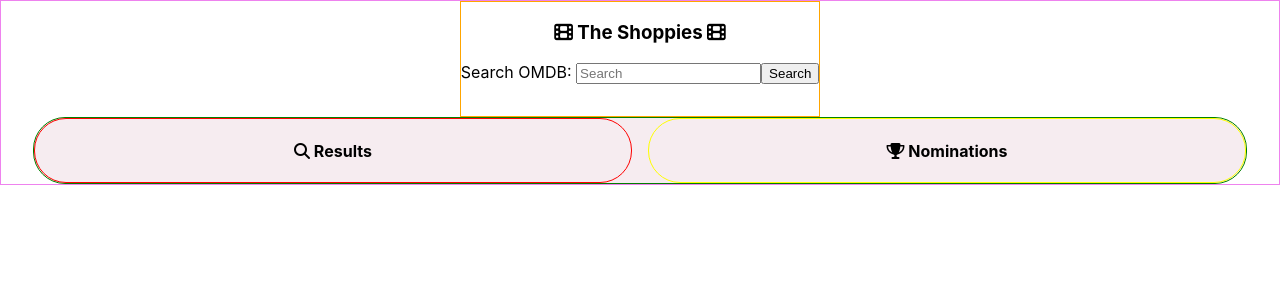
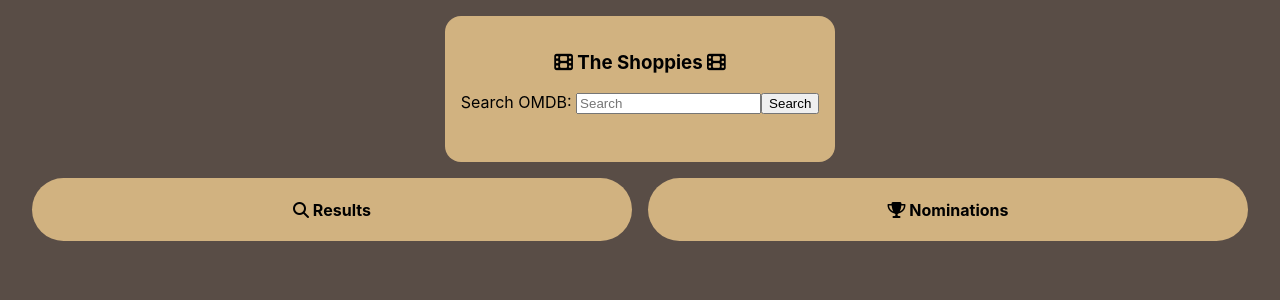
Before and after one commit to Ibirn/shoppies, a React (Create React App) app: page / in a window 1280 px wide. Shown: the top 300 px of the page. Built offline with nearby package versions, Linux system fonts and the light colour scheme.

Commit message:
Impove banner on completion

```diff
--- a/src/App.css
+++ b/src/App.css
@@ -3,5 +3,5 @@
 }
 
 html {
-  /* background-color: #5f236b; */
+  background-color: #594d46;
 }
--- a/src/components/ApiSearch.jsx
+++ b/src/components/ApiSearch.jsx
@@ -36,14 +36,11 @@
     if (nominations.length === 5) {
       setBanner(true);
       document.addEventListener("click", dismissBanner);
-      // console.log(banner, nominations.length >= 5);
     }
     return () => {
       document.removeEventListener("click", dismissBanner);
     };
   }, [nominations]);
-
-  console.log(nominations);
 
   return (
     <div className="container">
--- a/src/components/Banner.jsx
+++ b/src/components/Banner.jsx
@@ -8,7 +8,7 @@
         <img
           id="shoppies-banner"
           alt="shoppies-banner"
-          src="images/shoppies.png"
+          src="images/shoppies-graphic.png"
         />
         <div className="modal-text">Thank you for your nominations!</div>
       </div>
--- a/src/styles/bannerStyle.scss
+++ b/src/styles/bannerStyle.scss
@@ -1,9 +1,13 @@
 .banner {
+  display: table;
   position: absolute;
-  top: 20vh;
+  top: 50%;
+  left: 50%;
+  transform: translate(-50%, -50%);
+  margin: auto;
   z-index: 10;
   image-rendering: pixelated;
-  width: 100%;
+  // width: 100%;
   animation: fadeIn ease 2s;
 
   img {
@@ -11,11 +15,9 @@
   }
 
   .modal {
-    display: flex;
+    display: table-cell;
     flex-direction: column;
     align-items: center;
-  }
-  .modal-text {
     background-color: #e3e3e3;
     width: 60%;
     border: 1px solid grey;
@@ -26,6 +28,17 @@
     height: 10rem;
     padding: 1rem;
   }
+  // .modal-text {
+  //   background-color: #e3e3e3;
+  //   width: 60%;
+  //   border: 1px solid grey;
+  //   border-radius: 25px;
+  //   position: relative;
+  //   top: -5rem;
+  //   z-index: -10;
+  //   height: 10rem;
+  //   padding: 1rem;
+  // }
 }
 
 @keyframes fadeIn {
--- a/src/styles/mainStyle.scss
+++ b/src/styles/mainStyle.scss
@@ -1,24 +1,28 @@
 .container {
   display: flex;
   flex-direction: column;
-  border: 1px solid violet;
+  // border: 1px solid violet;
 
   .search-wrapper {
-    border: 1px solid orange;
+    // border: 1px solid orange;
     display: flex;
     flex-direction: column;
     width: fit-content;
     align-self: center;
+    border-radius: 1rem;
+    background-color: #d1b280;
+    padding: 1rem;
+    margin: 1rem 0;
   }
 
   .lists {
-    border: 1px solid green;
+    // border: 1px solid green;
     display: flex;
     flex-direction: row;
     border-radius: 2rem;
     justify-content: space-evenly;
     flex-flow: wrap;
-    background-color: #f6ecf0;
+    background-color: #594d46;
     margin: 0 2rem;
   }
   hr {
@@ -33,19 +37,21 @@
 
   .results-list {
     min-height: 1rem;
-    border: 1px solid red;
+    // border: 1px solid red;
     padding-left: 2rem;
     padding-right: 2rem;
     flex: 1;
     border-radius: inherit;
+    background-color: #d1b280;
   }
 
   .nominations {
     min-height: 1rem;
-    border: 1px solid yellow;
+    // border: 1px solid yellow;
     padding-left: 2rem;
     padding-right: 2rem;
     flex: 1;
     border-radius: inherit;
+    background-color: #d1b280;
   }
 }
--- a/src/styles/nominationStyle.scss
+++ b/src/styles/nominationStyle.scss
@@ -9,7 +9,7 @@
     height: 3rem;
     border-radius: 4rem;
     margin-bottom: 2rem;
-    background: #e8e8e8;
+    background: #faefd4;
     box-shadow: 0 0 4rem 0 rgba(black, 0.1), 0 1rem 2rem -1rem rgba(black, 0.3);
     min-width: 450px;
   }
--- a/src/styles/resultStyle.scss
+++ b/src/styles/resultStyle.scss
@@ -8,7 +8,7 @@
     height: 3rem;
     border-radius: 4rem;
     margin-bottom: 2rem;
-    background: #e8e8e8;
+    background: #faefd4;
     box-shadow: 0 0 4rem 0 rgba(black, 0.1), 0 1rem 2rem -1rem rgba(black, 0.3);
     min-width: 450px;
   }
```
Also changed, not shown: public/images/shoppies-graphic.png (added), public/images/shoppies.png (deleted).
